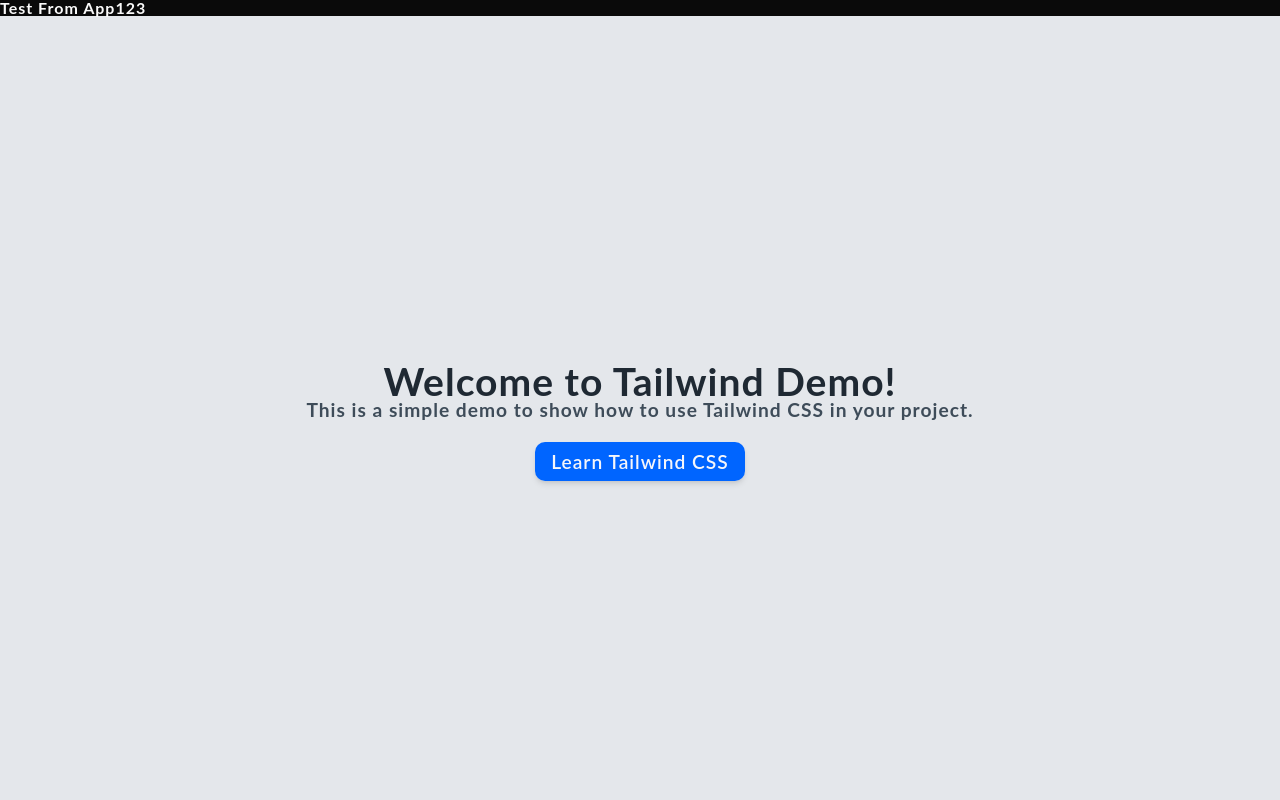
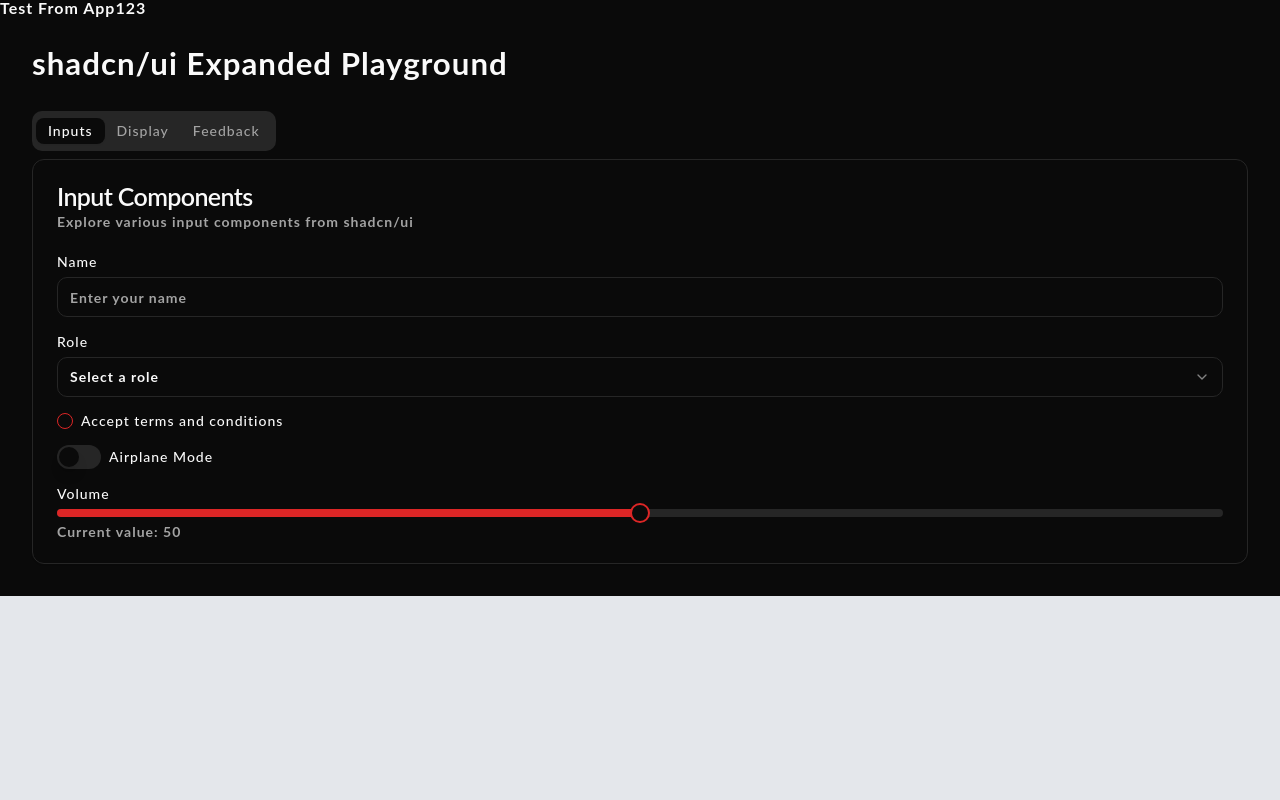
Before and after one commit to joseorono/zombie-defense-game, a React (Vite) app: page / in a window 1280 px wide. Shown: the top 800 px of the page. Built offline with nearby package versions, Linux system fonts and the light colour scheme.

Commit message:
Enable shadcn/ui playground

```diff
--- a/src/App.tsx
+++ b/src/App.tsx
@@ -5,9 +5,9 @@
 import TailwindDemo from './components/demo/tailwind-demo';
 
 import MouseTracker from '~/components/effects/mouse-tracker';
-//import DebugArea from '~/components/debug-area';
 
 import ResponsiveNotice from '~/components/responsive-notice';
+import { ShadcnUiPlayground } from './components/demo/shadcnui-playground';
 //import Modal from '~/components/Modal';
 
 //import { ShadcnUiPlayground } from './components/demo/shadcnui-playground';
@@ -30,13 +30,13 @@
   return (
     <>
       <div>Test From App123</div>
+      <ShadcnUiPlayground />
       <TailwindDemo />
       <MouseTracker />
       <ResponsiveNotice />
       {/*
       <DebugArea />
       <Modal />
-      <ShadcnUiPlayground />
 
 
 
```
